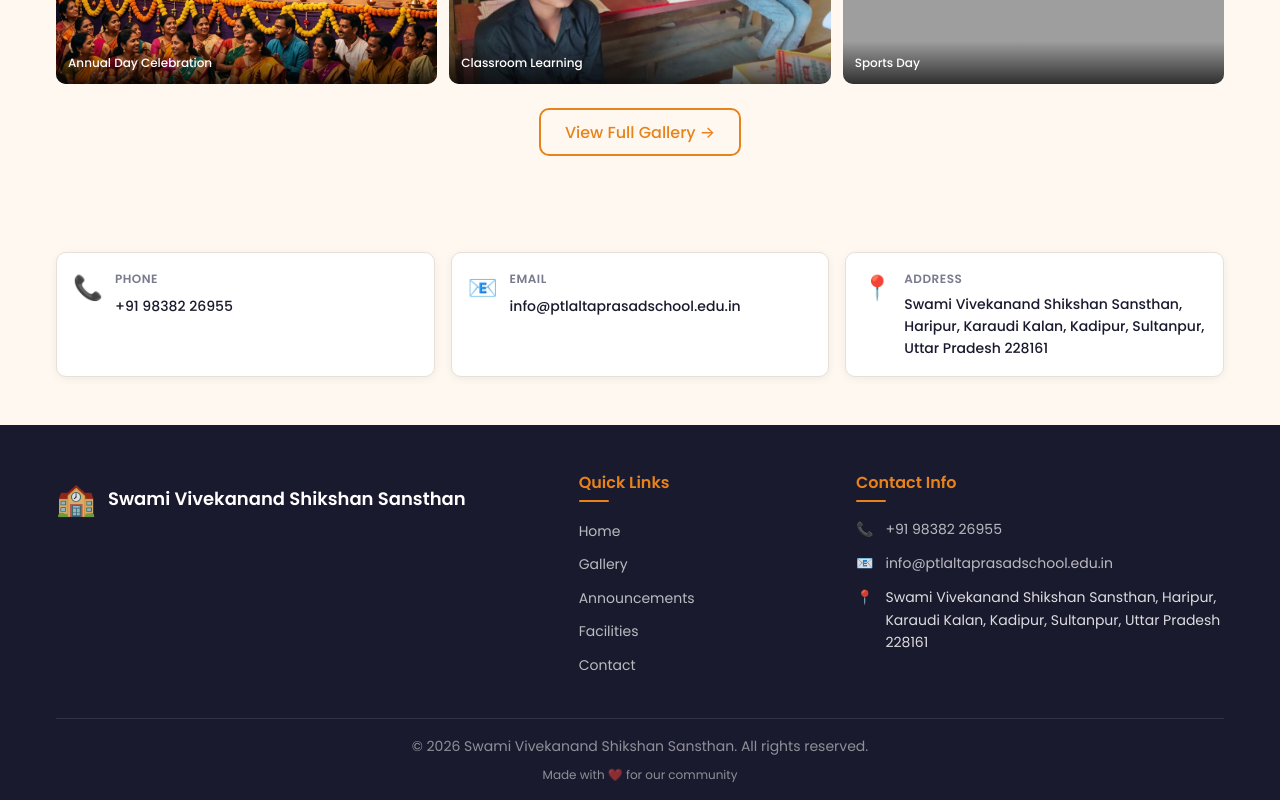
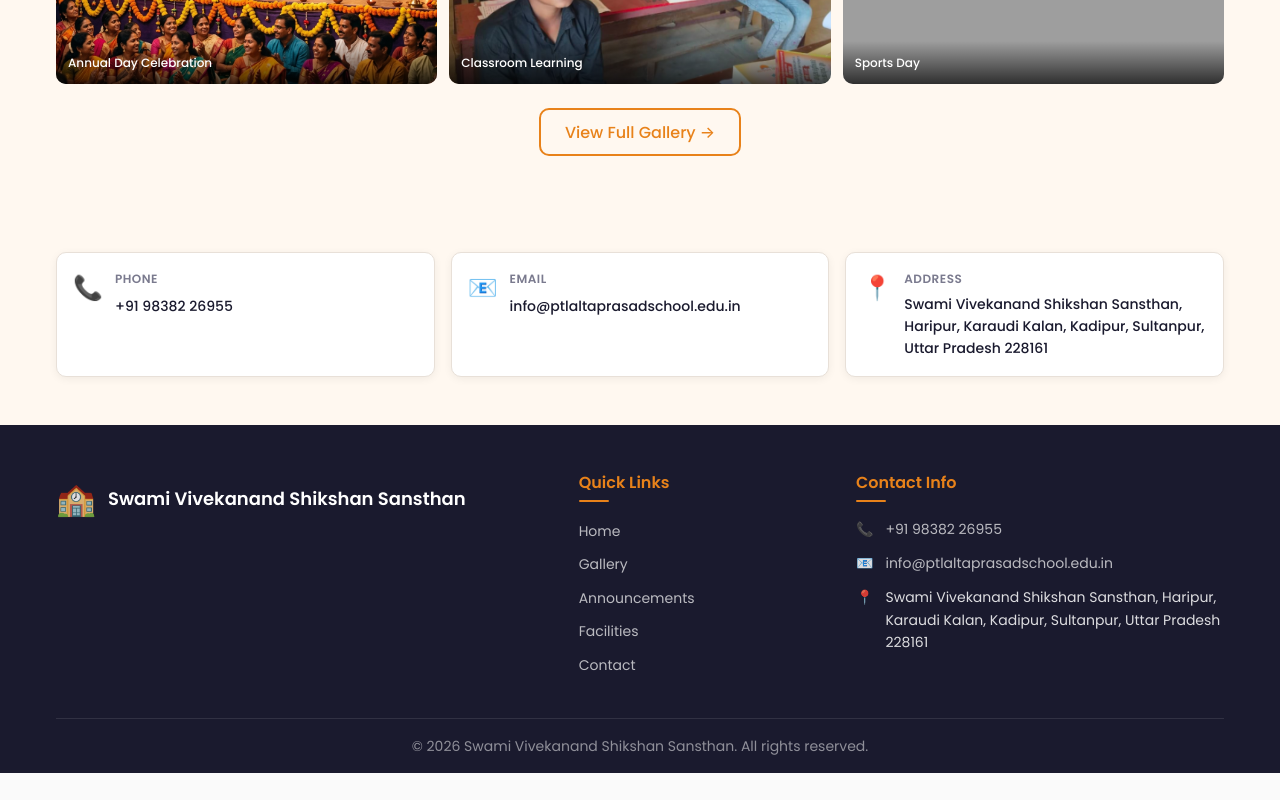
Before and after one commit to Abhi2507-star/Svami-Vivekanand-Sikshan-Sansthan-, a React (Vite) app: page / in a window 1280 px wide. Shown: the part 2566-3366 px from the top of the page. After the commit the page ends 3339 px from the top, so only its background shows below. Built offline with nearby package versions, Linux system fonts and the light colour scheme; grey boxes are pictures that could not be loaded.

Commit message:
Removed 'Made with love' line from footer

```diff
--- a/src/components/Footer.jsx
+++ b/src/components/Footer.jsx
@@ -49,7 +49,7 @@ export default function Footer() {
 
         <div className="footer-bottom">
           <p>{t('copyright')}</p>
-          <p className="footer-love">{t('madeWith')}</p>
+
         </div>
       </div>
     </footer>
--- a/src/data/translations.js
+++ b/src/data/translations.js
@@ -63,7 +63,7 @@ const translations = {
     quickLinks: 'Quick Links',
     contactInfo: 'Contact Info',
     copyright: '© 2026 Swami Vivekanand Shikshan Sansthan. All rights reserved.',
-    madeWith: 'Made with ❤️ for our community',
+
 
     // Location
     ourLocation: 'Our Location',
@@ -163,7 +163,7 @@ const translations = {
     quickLinks: 'त्वरित लिंक',
     contactInfo: 'संपर्क जानकारी',
     copyright: '© 2026 स्वामी विवेकानंद शिक्षण संस्थान। सर्वाधिकार सुरक्षित।',
-    madeWith: 'हमारे समुदाय के लिए ❤️ से बनाया गया',
+
 
     ourLocation: 'हमारा स्थान',
 
```
